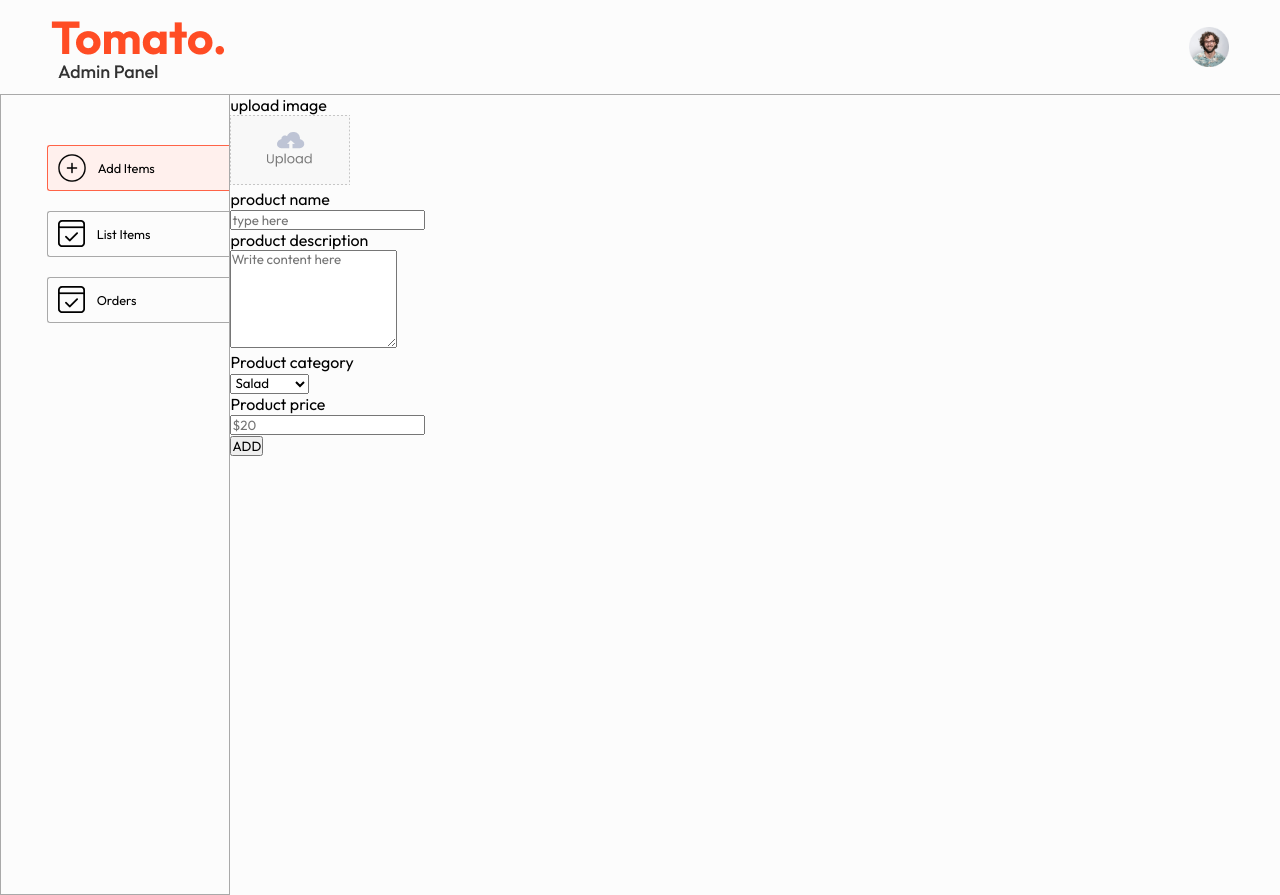
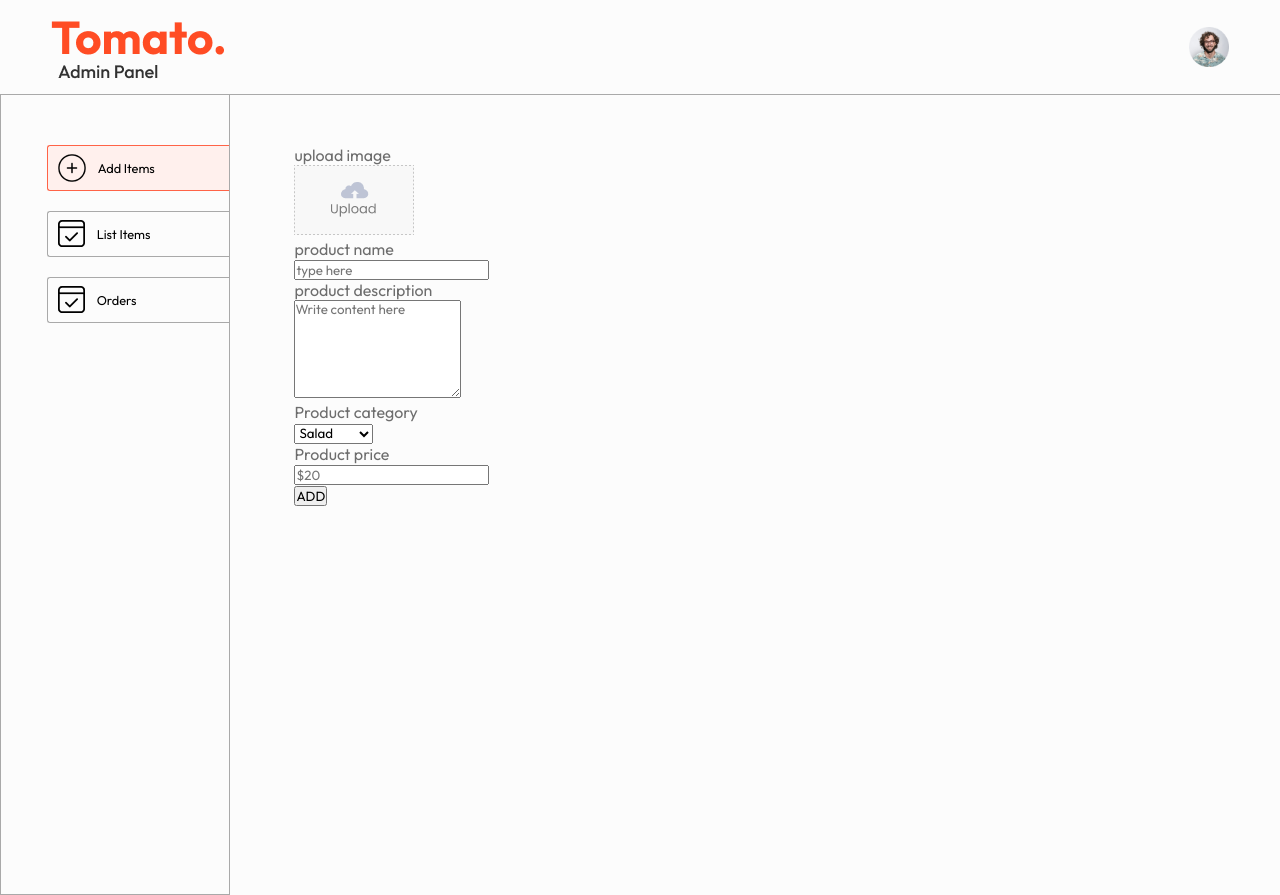
Before and after one commit to UdayChaudhary1/food-delivery-app, a React (Vite) app in the folder admin/: page /add in a window 1280 px wide. Built offline with nearby package versions, Linux system fonts and the light colour scheme.

Commit message:
Add left and top margin and change text color

```diff
--- a/admin/src/pages/Add/Add.css
+++ b/admin/src/pages/Add/Add.css
@@ -0,0 +1,7 @@
+.add{
+  width: 70%;
+  margin-left: max(5vw, 25px);
+  margin-top: 50px;
+  color: #6d6d6d;
+  font-size: 16px;
+}
```
